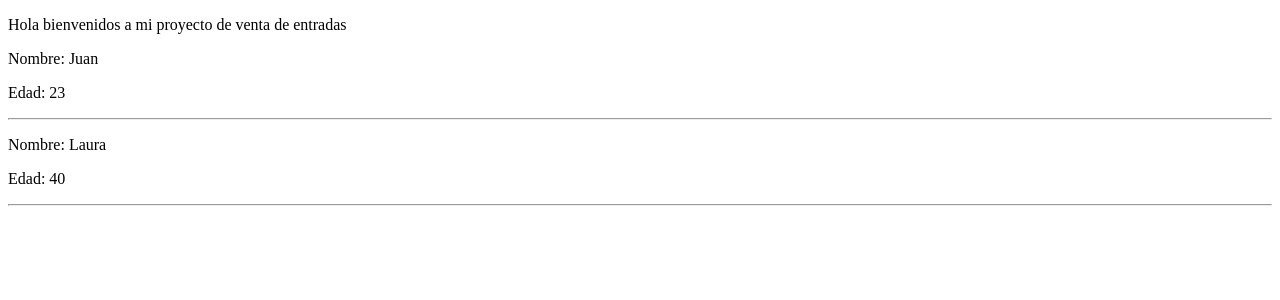
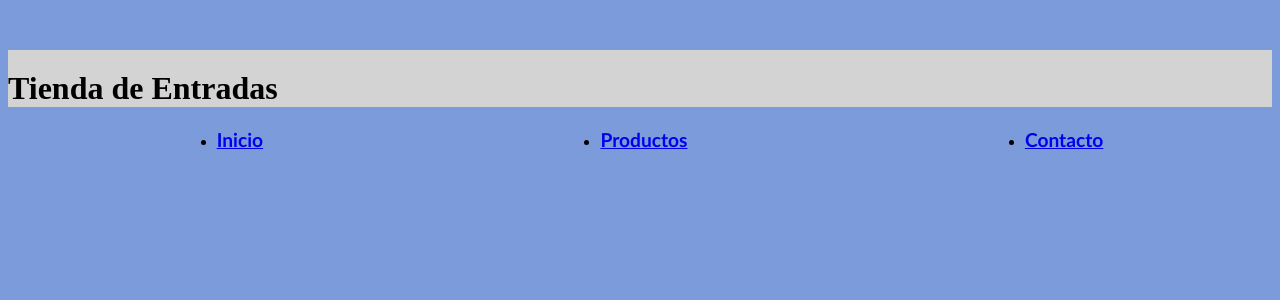
Before and after one commit to juancruzaviega/TiendaDeEntradas, a React (Create React App) app: page / in a window 1280 px wide. Shown: the top 300 px of the page. Built offline with nearby package versions, Linux system fonts and the light colour scheme.

Commit message:
agrego NavBar

```diff
--- a/src/App.js
+++ b/src/App.js
@@ -1,19 +1,13 @@
-import personas from './data/personas.json';
+// import personas from './data/personas.json';
+import NavBar from './components/NavBar';
+import './app/styles.css';
+
 
 const App = () => {
   return (
-    <div className="App">
-      <p>Hola bienvenidos a mi proyecto de venta de entradas</p>
-      {
-        personas.map(persona => (
-          <div>
-            <p>Nombre: {persona.nombre}</p>
-            <p>Edad: {persona.edad}</p>
-            <hr/>
-          </div>
+    <div >
+      <NavBar />
 
-        ))
-      }
     </div>
   );
 }
--- /dev/null
+++ b/src/app/styles.css
@@ -0,0 +1,16 @@
+body{
+    background-color: rgba(43, 94, 196, 0.615);
+}
+ul{
+    display: flex;
+    flex-direction: row;
+    flex-wrap: wrap;
+    align-content: center;
+    justify-content: space-around;
+    align-items: center;
+}
+a{
+    font-family: 'Gill Sans', 'Gill Sans MT', Calibri, 'Trebuchet MS', sans-serif;
+    font-weight: bolder;
+    font-size: larger;
+}
--- /dev/null
+++ b/src/components/NavBar.js
@@ -0,0 +1,14 @@
+
+const NavBar = () => {
+    return (
+        <div>
+            <h1 style={{ backgroundColor: 'lightgrey', marginTop: 50, paddingTop: 20 }}>Tienda de Entradas</h1>
+            <ul>
+                <li><a href="#">Inicio</a></li>
+                <li><a href="#">Productos</a></li>
+                <li><a href="#">Contacto</a></li>
+            </ul>
+        </div>
+    )
+}
+export default NavBar;
--- a/src/data/personas.json
+++ /dev/null
@@ -1,10 +0,0 @@
-[
-  {
-    "nombre": "Juan",
-    "edad": 23
-  },
-  {
-    "nombre": "Laura",
-    "edad": 40
-  }
-]
```
Also changed, not shown: assets/ayplogo.jpg (added), public/manifest.json (deleted), public/robots.txt (deleted).
